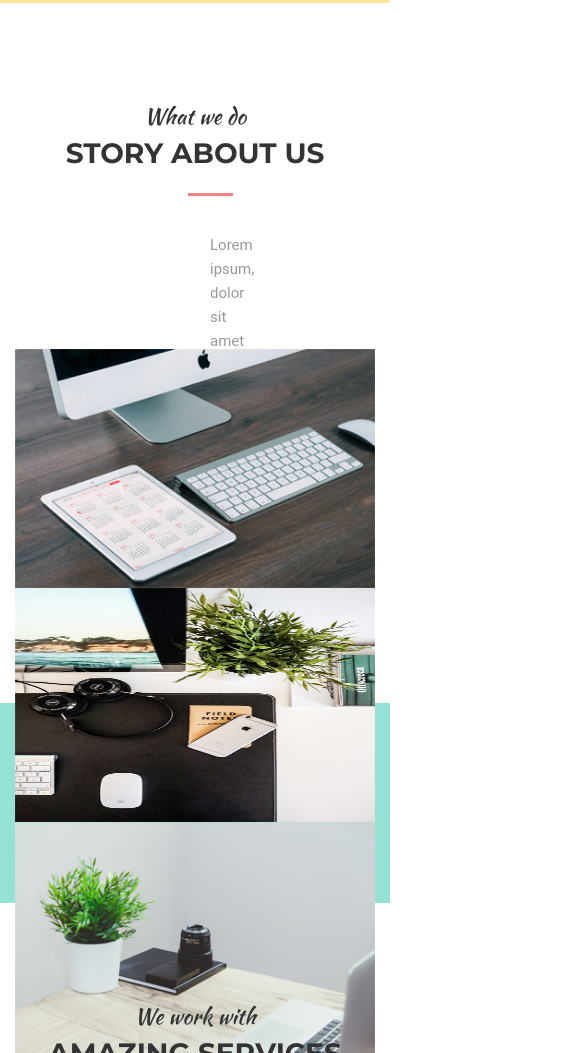
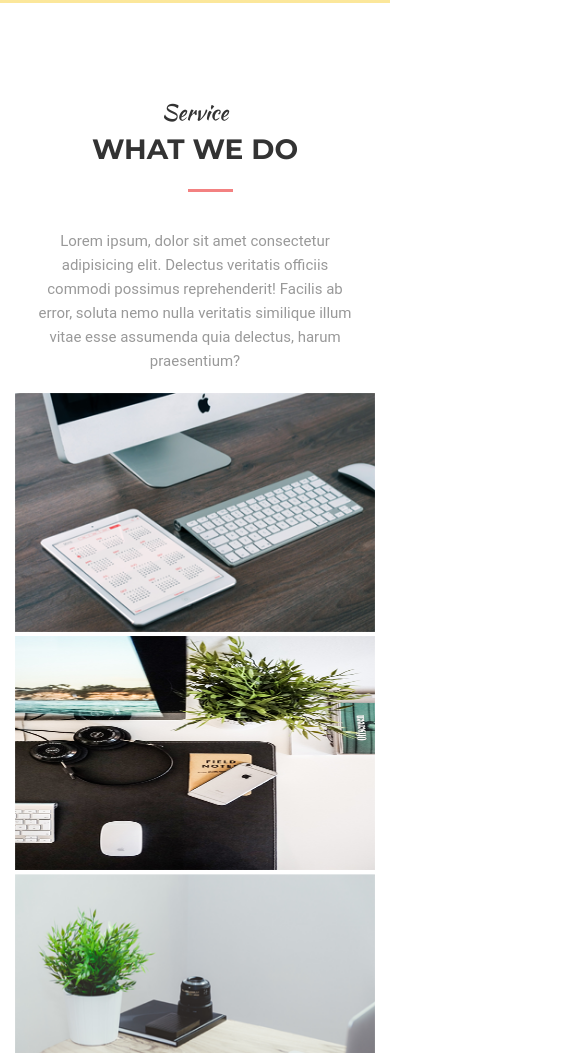
Before and after one commit to AlaaSobhy193/MOGO, a plain HTML site: page index.html in a window 390 px wide. Shown: the part 947-2000 px from the top of the page, 565 px wide, since content can reach past the window. Drawn offline with Linux system fonts and the light colour scheme; grey boxes are pictures that could not be loaded.

Commit message:
responsive

```diff
--- a/index.html
+++ b/index.html
@@ -65,25 +65,25 @@
                 <div class="carousel-item active">
                     <div class="col">
                         <h2>Creative Templete</h2>
-                        <h1>WELCOME<br>To MOGO</h1>
+                        <h1 class="d-none d-md-block">WELCOME<br>To MOGO</h1>
                     </div>
                 </div>
                 <div class="carousel-item">
                     <div class="col">
                         <h2>Hard Work</h2>
-                        <h1>WELCOME<br>To MOGO</h1>
+                        <h1 class="d-none d-md-block">WELCOME<br>To MOGO</h1>
                     </div>
                 </div>
                 <div class="carousel-item">
                     <div class="col">
                         <h2>Productivity</h2>
-                        <h1>WELCOME<br>To MOGO</h1>
+                        <h1 class="d-none d-md-block">WELCOME<br>To MOGO</h1>
                     </div>
                 </div>
                 <div class="carousel-item">
                     <div class="col">
                         <h2>High Quality</h2>
-                        <h1>WELCOME<br>To MOGO</h1>
+                        <h1 class="d-none d-md-block">WELCOME<br>To MOGO</h1>
                     </div>
                 </div>
             </div>
@@ -97,54 +97,71 @@
                 <a class="header-btn">LEARN MORE</a>
             </div>
     </header>
-    <section class="aboutUs">
-        <div class="container" style="padding-top: 100px;">
-            <div class="col text-center">
+    <section id="AboutUs" data-nav="section2" class="aboutUs  pb-md-5 pt-5 ">
+        <div class="container pb-md-5 text-center pt-5">
+            <div class="container md-5  text-center ">
                 <div class="content">
                     <div class="col">
-                        <h5>What we do</h5>
-                        <h2>STORY ABOUT US</h2>
+                        <h5>Service</h5>
+                        <h2>WHAT WE DO</h2>
                     </div>
                 </div>
                 <p>Lorem ipsum, dolor sit amet consectetur adipisicing elit. Delectus veritatis officiis commodi
                     possimus reprehenderit! Facilis ab error, soluta nemo nulla veritatis similique illum vitae esse
                     assumenda quia delectus, harum praesentium?</p>
             </div>
-        </div>
-        <div class="container">
-            <div class="row justify-content-center">
-                <div class="col-12 col-md-6 col-lg-4 ">
-                    <img src="img/Layer 44.png" class="img-fluid">
+            <div class="row py-md-5 pt-5">
+                <div class="col-md-4 mb-1">
+                    <div class="imgContent position-relative">
+                        <img src="img/Layer 44.png" class="w-100" alt="">
+                        <div class=" caption">
+                            <i class="fa fa-users mb-1   "></i>
+                            <h5 class="text-light font-weight-bold">SUPER TEAM</h5>
+                        </div>
+                    </div>
                 </div>
-                <div class="col-12 col-md-6 col-lg-4 ">
-                    <img src="img/Layer 39.png" class="img-fluid" style="width: 380px; height: 234px;">
+                <div class="col-md-4 mb-1">
+                    <div class="imgContent position-relative">
+                        <img src="img/Layer 39.png" class="w-100" alt="" style=" height: 234px;">
+                        <div class=" caption">
+                            <i class="fa fa-users mb-1   "></i>
+                            <h5 class="text-light font-weight-bold">SUPER TEAM</h5>
+                        </div>
+                    </div>
                 </div>
-                <div class="col-12 col-md-6 col-lg-4">
-                    <img src="img/Layer 41.png " class="img-fluid">
+                <div class="col-md-4 mb-1 ">
+                    <div class="imgContent position-relative ">
+                        <img src="img/Layer 41.png" class="w-100" alt="">
+                        <div class=" caption">
+                            <i class="fa fa-users mb-1   "></i>
+                            <h5 class="text-light font-weight-bold">SUPER TEAM</h5>
+                        </div>
+                    </div>
                 </div>
             </div>
         </div>
     </section>
-    <section class="facts">
+
+    <section class="facts mt-5 mt-md-0">
         <div class="container">
-            <div class="row justify-content-around text-center">
-                <div>
+            <div class="row justify-content-around text-center flex-nowrap">
+                <div class="col">
                     <h2>42</h2>
                     <h6>WEB DESIGN PRODUCTS</h6>
                 </div>
-                <div>
+                <div class="col">
                     <h2>123</h2>
                     <h6>HAPPY CLIENTS</h6>
                 </div>
-                <div>
+                <div class="col">
                     <h2>15</h2>
                     <h6>AWARD WINNER</h6>
                 </div>
-                <div>
+                <div class="col">
                     <h2>99</h2>
                     <h6>CUPS OF COFFEE</h6>
                 </div>
-                <div>
+                <div class="col">
                     <h2>24</h2>
                     <h6>MEMBERS</h6>
                 </div>
@@ -255,7 +272,7 @@
                         <h2>UNIQUE DESIGN</h2>
                     </div>
                 </div>
-                <img src="img/White.png">
+                <img src="img/White.png" class="d-none d-md-inline-flex">
             </div>
         </div>
     </section>
@@ -273,7 +290,7 @@
         </div>
         <div class="container">
             <div class="row   mb-5 text-left">
-                <div class="col-lg-6 d-none d-lg-block">
+                <div class="col-lg-6 d-lg-block">
                     <figure>
                         <img src="img/Layer43.png" alt="" class="img-fluid" width="93.5%">
                     </figure>
--- a/sass/_aboutUs.scss
+++ b/sass/_aboutUs.scss
@@ -4,7 +4,7 @@
 #WeDo,
 .our-team,
 .our-work {
-    height: 700px;
+    //  height: 700px;
 
     h5 {
         font-size: convertFont(22);
@@ -42,8 +42,7 @@
         color: #999999;
         font-family: "Roboto";
         margin-top: 20px;
-        margin-left: 180px;
-        margin-right: 180px;
+
     }
 
 }
--- a/sass/_facts.scss
+++ b/sass/_facts.scss
@@ -1,18 +1,26 @@
-.facts{
+.facts {
     background-color: #95e1d3;
-    height: 200px;
-    h2{
+
+    h2 {
         font-size: convertFont(55);
         color: #ffffff;
         font-weight: bold;
         font-family: "Montserrat";
     }
-    h6{
+
+    h6 {
         font-size: convertFont(10);
         color: #ffffff;
         font-family: "Montserrat";
     }
-    .container{
-        padding-top: 55px;
+
+    .col {
+        border-left: 1px #b5eae0 solid;
+        border-right: 1px #b5eae0 solid;
+        min-height: 100px;
+        display: flex;
+        flex-direction: column;
+        align-items: center;
+        padding: 1.3rem 0rem;
     }
 }
--- a/sass/_services.scss
+++ b/sass/_services.scss
@@ -1,17 +1,20 @@
-.logo{
+.logo {
     width: 20px;
     height: 20px;
     margin-top: 6px;
 }
-.services{
-    height: 520px;
-    h6{
+
+.services {
+
+    // height: 520px;
+    h6 {
         font-size: convertFont(12);
         color: #333333;
         font-weight: 300;
         font-family: "Montserrat";
     }
-    p{
+
+    p {
         line-height: 17px;
         padding-right: 30px;
     }
--- a/sass/_work.scss
+++ b/sass/_work.scss
@@ -1,18 +1,12 @@
-.our-work {
+.our-work,
+.aboutUs {
     .caption i {
         padding: 1.2rem;
-        background-color: #fce38a;
-        color: #f38181;
+        color: #fff;
         font-size: 1.3rem;
-        border-right: 1px solid #f9bd87;
-        border-left: 1px solid #f9bd87;
+
     }
 
-    .caption i:hover {
-        background-color: #ed6566;
-        color: white;
-        border: none;
-    }
 
     .caption {
         position: absolute;
```
Also changed, not shown: sass/_header.scss (+22 -14 lines), dist/css/myStyle.min.css. Lines whose indentation alone changed are shown as unchanged.
